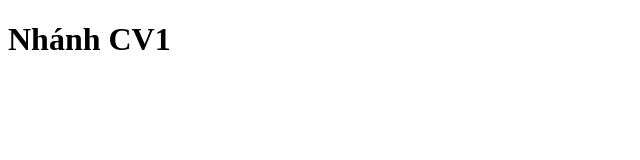
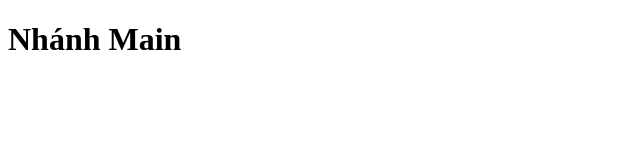
Before and after one commit to GuenToun/DuAn55, a plain HTML site: page index.html in a window 1280 px wide. Shown: the full height of the page, 0-640 px from the left. Drawn offline with Linux system fonts and the light colour scheme.

Commit message:
cap nhat nhanh main

```diff
--- a/index.html
+++ b/index.html
@@ -6,6 +6,6 @@
     <title>Ví Dụ </title>
 </head>
 <body>
-    <h1>Nhánh CV1 </h1>
+    <h1>Nhánh Main </h1>
 </body>
 </html>
```
